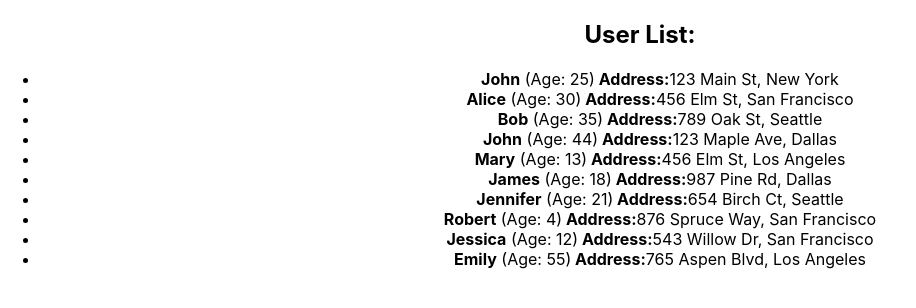
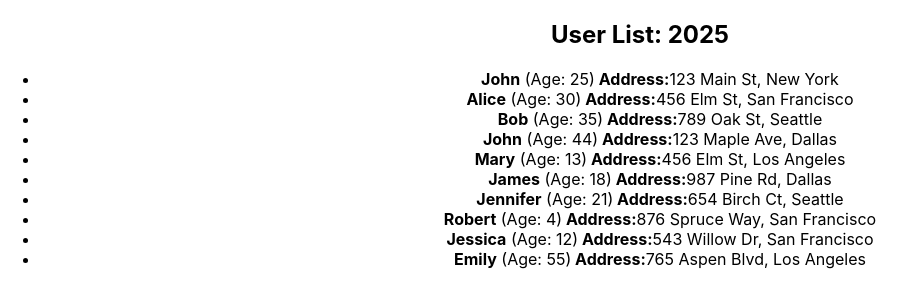
Before and after one commit to Kozirskiy/HomeWork, a React (Create React App) app: page / in a window 1280 px wide. Shown: the top 308 px of the page, without its empty margins (0-916 px from the left). Built offline with nearby package versions, Linux system fonts and the light colour scheme.

Commit message:
ik weet het niet wat is dat commit is

```diff
--- a/package.json
+++ b/package.json
@@ -2,6 +2,7 @@
   "name": "pre-homeworks",
   "version": "0.1.0",
   "private": true,
+  "homepage": "https://Atlas.github.io/HomeWork",
   "dependencies": {
     "@testing-library/jest-dom": "^5.14.1",
     "@testing-library/react": "^13.0.0",
@@ -10,6 +11,7 @@
     "@types/node": "^16.7.13",
     "@types/react": "^18.0.0",
     "@types/react-dom": "^18.0.0",
+    "gh-pages": "^6.3.0",
     "react": "^18.2.0",
     "react-dom": "^18.2.0",
     "react-scripts": "5.0.1",
@@ -20,7 +22,9 @@
     "start": "react-scripts start",
     "build": "react-scripts build",
     "test": "react-scripts test",
-    "eject": "react-scripts eject"
+    "eject": "react-scripts eject",
+    "predeploy": "yarn run build",
+    "deploy": "gh-pages -d build"
   },
   "eslintConfig": {
     "extends": [
--- a/src/HW/1/UserList.tsx
+++ b/src/HW/1/UserList.tsx
@@ -17,7 +17,7 @@ export type UserListPropsType = {
 export const UserList: React.FC<UserListPropsType> = ({users}) => {
     return (
         <div id={'hw01-users'}>
-            <h2>User List:</h2>
+            <h2>User List: 2025</h2>
 
             <ul>
                 {users.map((user) => ( // ВСЕ ТОВАРЫ В СТРАНУ ПРИЕЗЖАЮТ В КОНТЕЙНЕРАХ, А В РЕАКТЕ...
```
Also changed, not shown: 1 other file (tests, documents, lock files or other folders).
